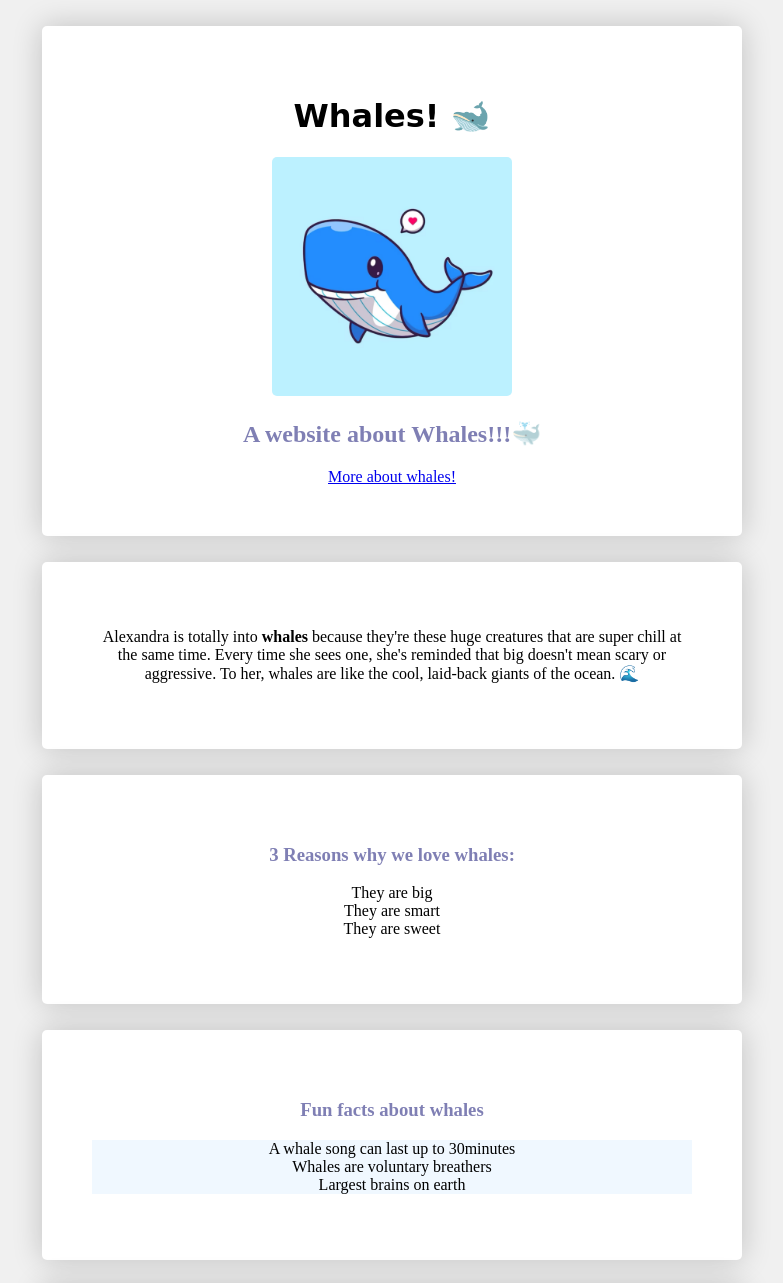
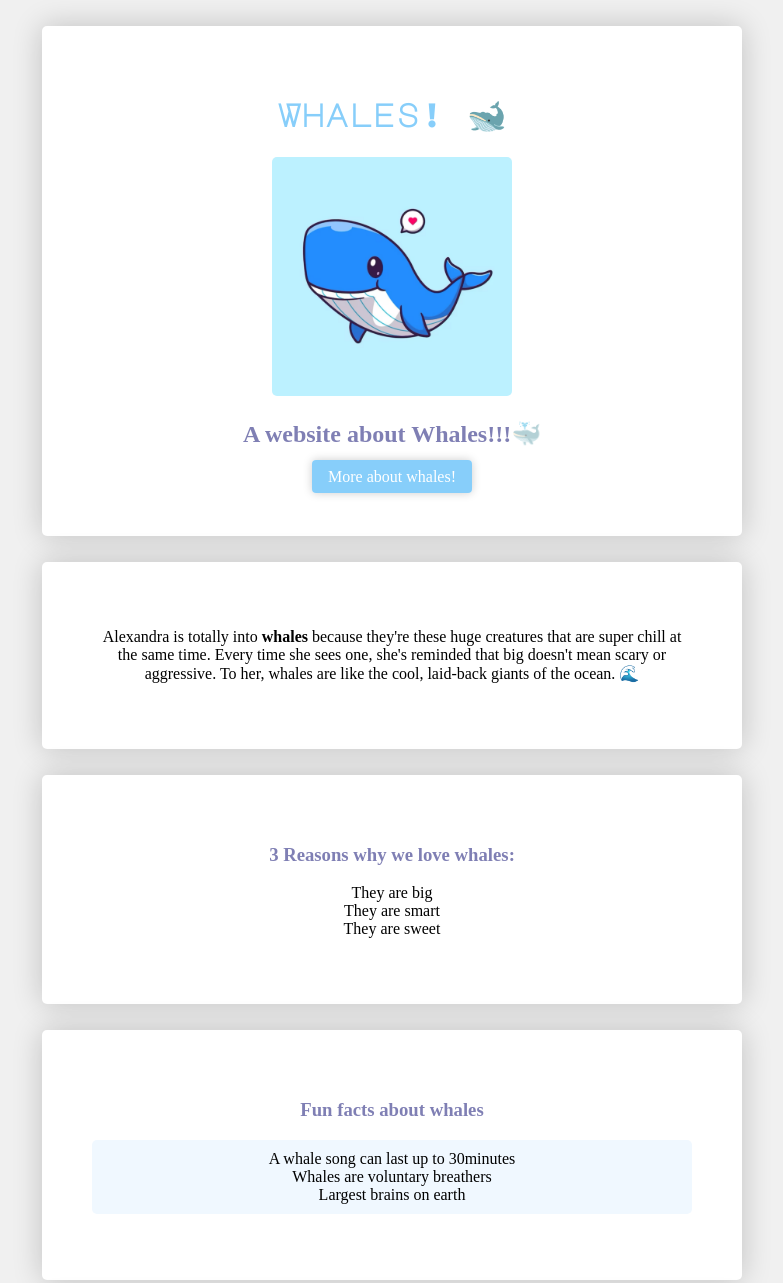
Before and after one commit to emmvs/front_end_porch_1401, a plain HTML site: page index.html in a window 1280 px wide. Shown: the top 1283 px of the page, without its empty margins (248-1031 px from the left). Drawn offline with Linux system fonts and the light colour scheme.

Commit message:
Finish Whale Page

```diff
--- a/index.html
+++ b/index.html
@@ -26,7 +26,7 @@
         <h1>Whales! 🐋</h1>
         <img src="./images/cute_whale_for_alexandra.png" class="avatar" alt="A cute whale for Alexandra">
         <h2>A website about Whales!!!🐳</h2>
-        <a href="https://en.wikipedia.org/wiki/Whale" target="_blank" class="button">More about whales!</a>
+        <a href="https://en.wikipedia.org/wiki/Whale" target="_blank" class="btn-blue">More about whales!</a>
       </div>
 
       <div class="card-white">
--- a/style.css
+++ b/style.css
@@ -1,15 +1,12 @@
-/* TODO: design your profile with CSS */
+/* Styling of tags */
+
 body {
   background-color: rgb(240, 240, 240);
 }
 
-.container {
-  width: 700px;
-  margin: 0 auto;
-}
-
 h1 {
-  font-family: 'Luckiest Guy', cursive;
+  color: lightskyblue;
+  font-family: 'Major Mono Display', monospace;
 }
 
 h2, h3 {
@@ -25,6 +22,12 @@ i:hover {
   color: lightskyblue;
 }
 
+/* Styling of Classes */
+.container {
+  width: 700px;
+  margin: 0 auto;
+}
+
 .card-white {
   background-color: white;
   /* right, down, edges, color */
@@ -33,6 +36,18 @@ i:hover {
   padding: 50px;
   border-radius: 5px;
   margin: 26px 0px;
+}
+
+.btn-blue {
+  text-decoration: none;
+  background-color: lightskyblue;
+  border-radius: 5px;
+  padding: 8px 16px;
+}
+
+.btn-blue:hover {
+  color: white;
+  background-color: rgb(73, 127, 160);
 }
 
 .avatar {
@@ -64,6 +79,8 @@ i:hover {
 
 #list-two {
   background-color: aliceblue;
+  padding: 10px;
+  border-radius: 5px;
 }
 
 .list-inline {
```
